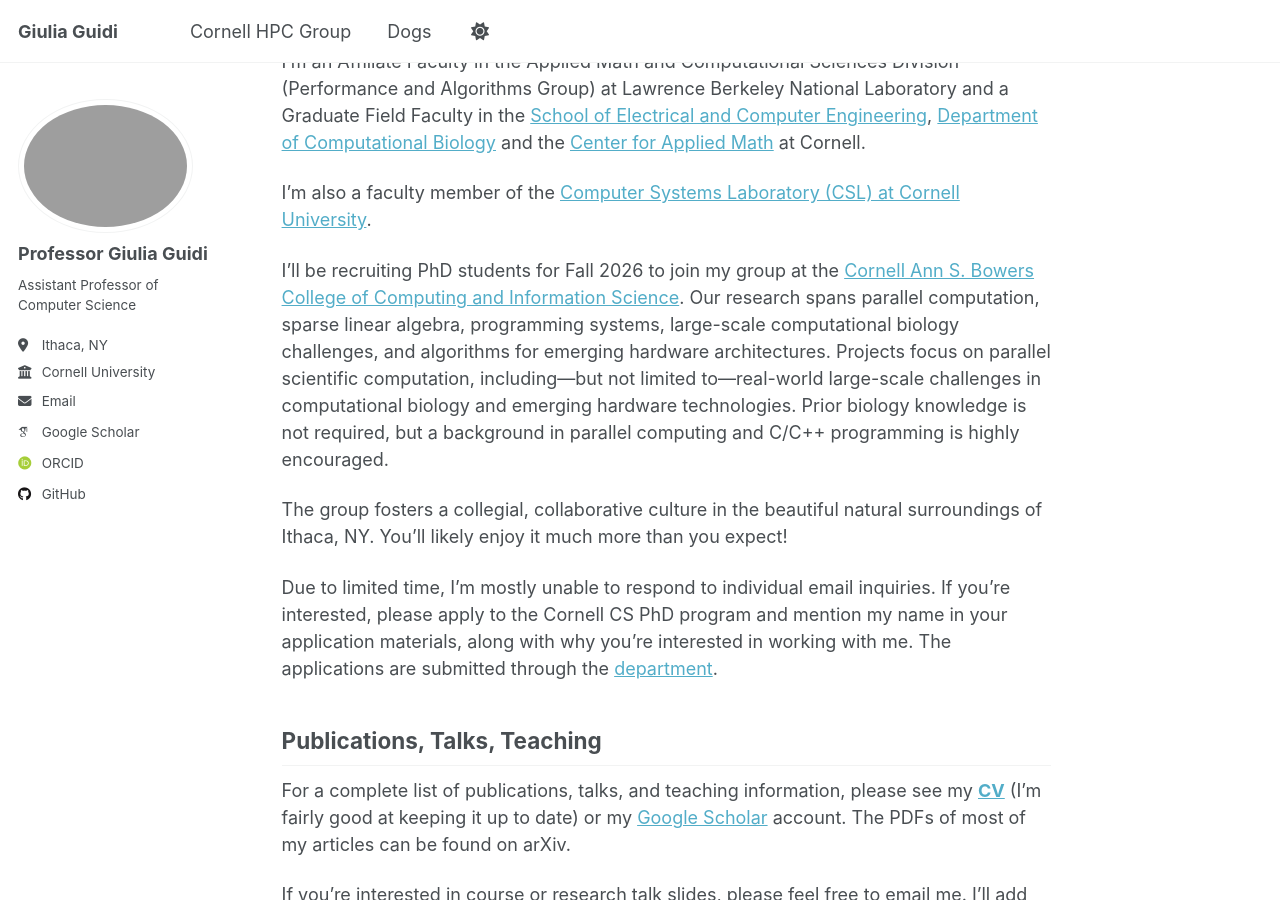
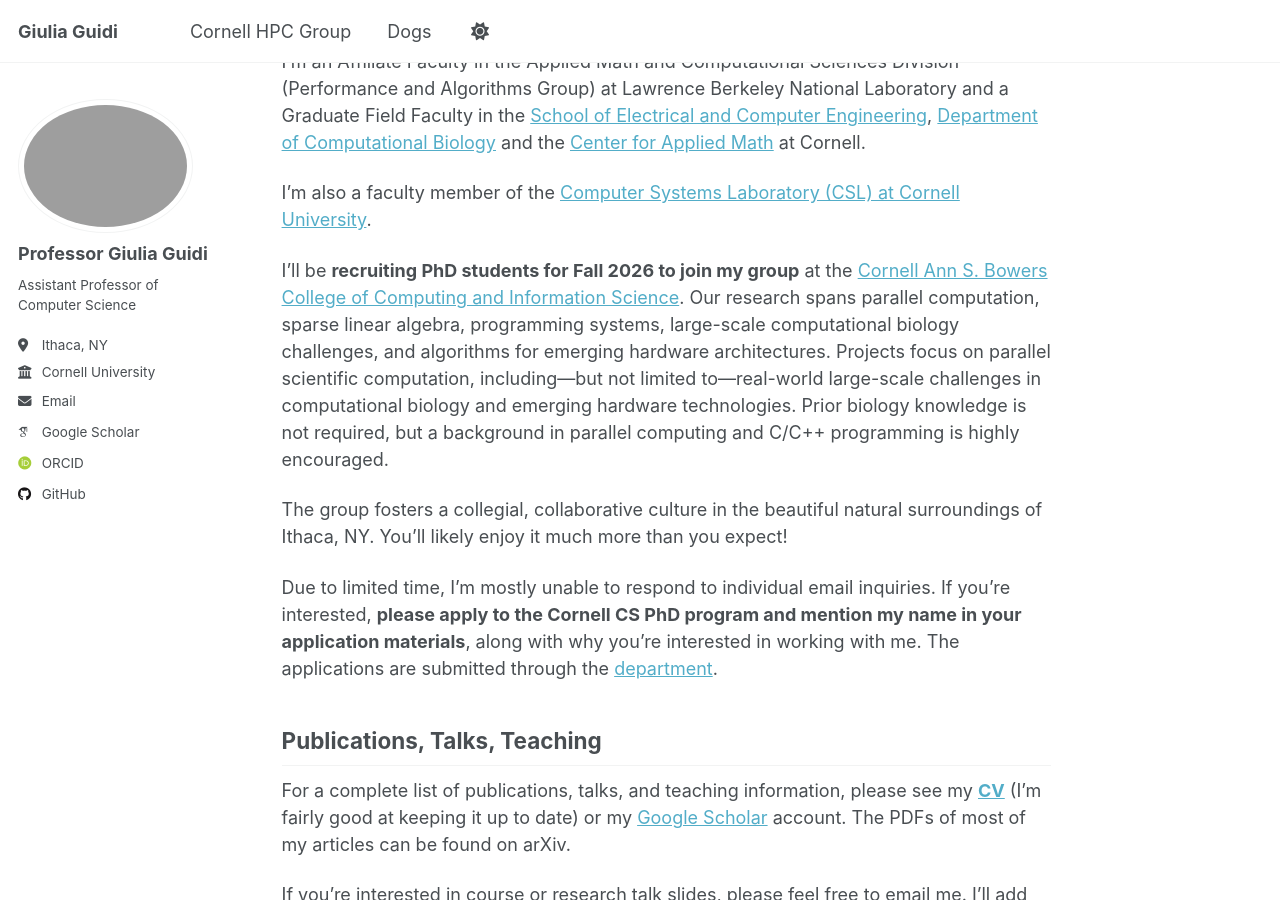
Before and after one commit to giuliaguidi/giuliaguidi.github.io, a Jekyll site: the page built from _pages/about.md, in a window 1280 px wide and 900 px high, scrolled down 437 px. Built offline with Jekyll 4.4.1, drawn with Linux system fonts in a browser that asks for light colours; some web fonts are replaced.

Commit message:
Update about.md

```diff
--- a/_pages/about.md
+++ b/_pages/about.md
@@ -20,12 +20,12 @@
 
 I'm also a faculty member of the [Computer Systems Laboratory (CSL) at Cornell University](https://www.csl.cornell.edu/).
 
-I’ll be recruiting PhD students for Fall 2026 to join my group at the [Cornell Ann S. Bowers College of Computing and Information Science](https://cis.cornell.edu/). Our research spans parallel computation, sparse linear algebra, programming systems, large-scale computational biology challenges, and algorithms for emerging hardware architectures.
+I’ll be **recruiting PhD students for Fall 2026 to join my group** at the [Cornell Ann S. Bowers College of Computing and Information Science](https://cis.cornell.edu/). Our research spans parallel computation, sparse linear algebra, programming systems, large-scale computational biology challenges, and algorithms for emerging hardware architectures.
 Projects focus on parallel scientific computation, including—but not limited to—real-world large-scale challenges in computational biology and emerging hardware technologies. Prior biology knowledge is not required, but a background in parallel computing and C/C++ programming is highly encouraged.
 
 The group fosters a collegial, collaborative culture in the beautiful natural surroundings of Ithaca, NY. You'll likely enjoy it much more than you expect!
 
-Due to limited time, I’m mostly unable to respond to individual email inquiries. If you’re interested, please apply to the Cornell CS PhD program and mention my name in your application materials, along with why you’re interested in working with me. The applications are submitted through the [department](https://www.cs.cornell.edu/phd-computer-science/apply).
+Due to limited time, I’m mostly unable to respond to individual email inquiries. If you’re interested, **please apply to the Cornell CS PhD program and mention my name in your application materials**, along with why you’re interested in working with me. The applications are submitted through the [department](https://www.cs.cornell.edu/phd-computer-science/apply).
 
 <!--and the Tl;dr version of my **[Research Statement](https://drive.google.com/file/d/1_HVC4HkkyBMqUx8AiTHeyjgwlSdYG3j6/view?usp=sharing)**.-->
 
```
